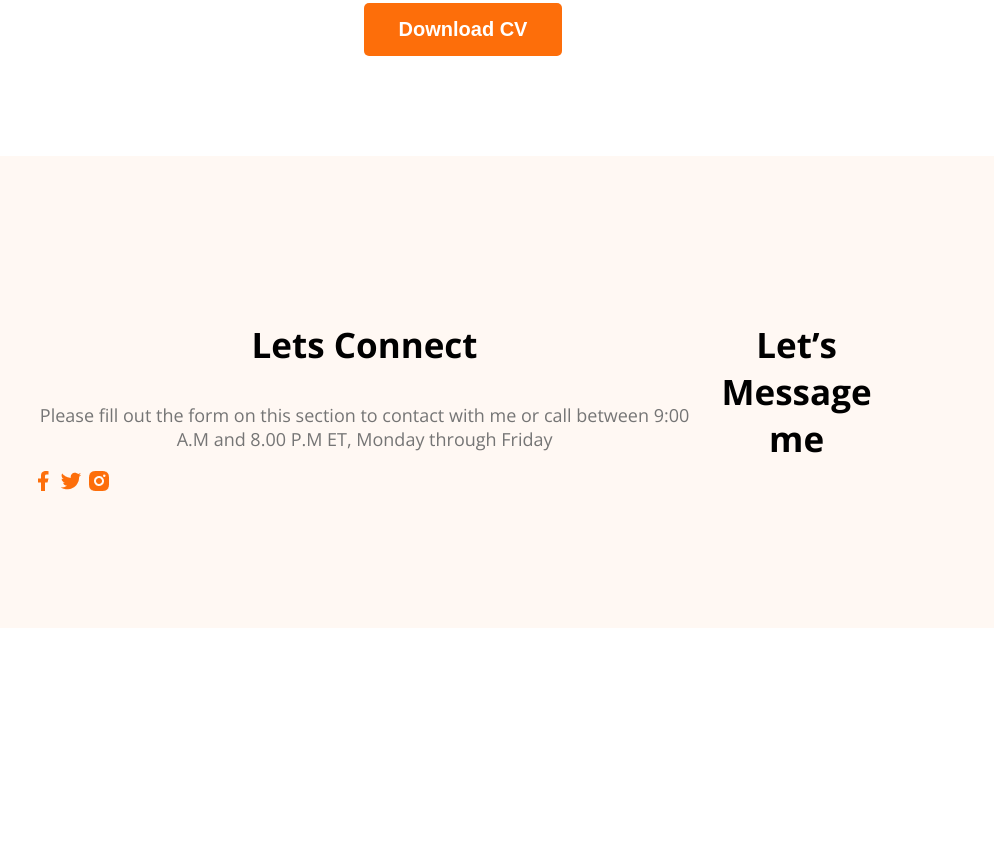
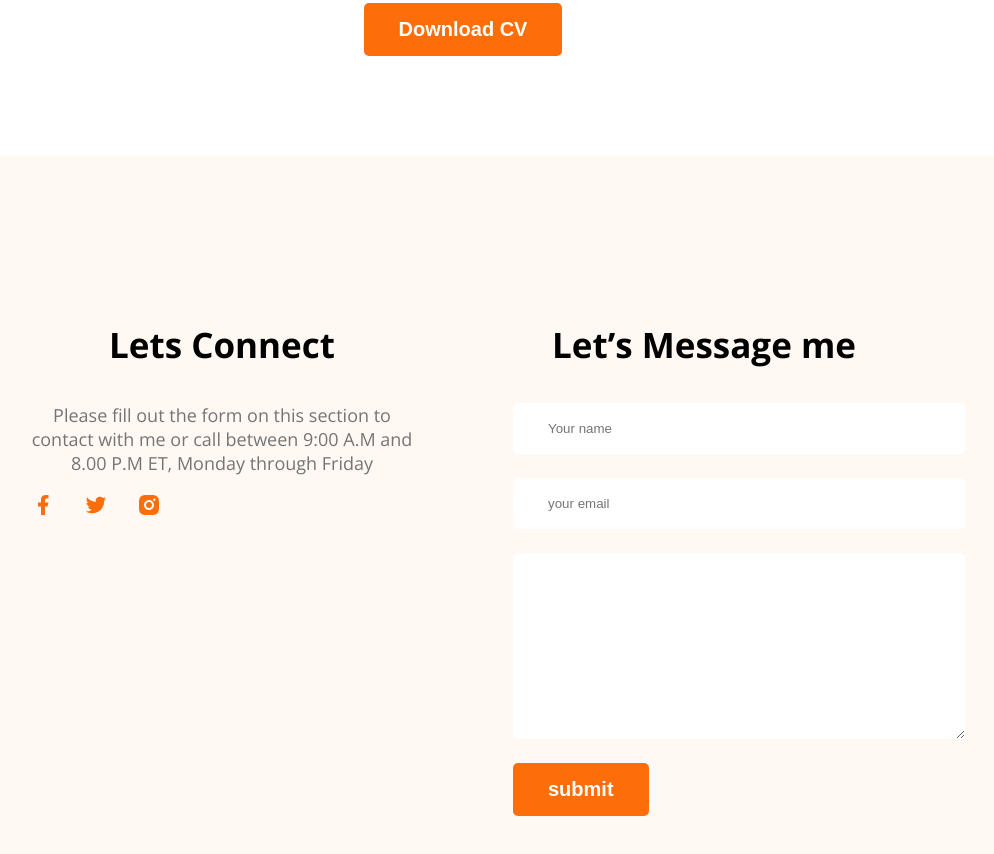
Before and after one commit to Al-AminWeb/webdeveloper-portfolio, a plain HTML site: page index.html in a window 1280 px wide. Shown: the part 3095-3949 px from the top of the page, without its empty margins (177-1171 px from the left). Before the commit the page ends 3731 px from the top, so only its background shows below. Drawn offline with nearby package versions, Linux system fonts and the light colour scheme.

Commit message:
footer ended

```diff
--- a/index.html
+++ b/index.html
@@ -181,6 +181,12 @@
     </div>
     <div class="footer-column">
         <h3 class="section-title"> Let’s Message me</h3>
+        <from class="contact">
+            <input type="text" placeholder="Your name">
+            <input type="email" placeholder="your email">
+            <textarea name="" id="" cols="30" rows="10"></textarea>
+            <input class="btn-primary" type="submit" value="submit">
+        </from>
     </div>
 </footer>
 </body>
--- a/styles/portfolio.css
+++ b/styles/portfolio.css
@@ -161,4 +161,21 @@ footer{
     background: #FFF8F3;
     padding: 130px 200px;
     margin-top: 100px;
+    gap: 100px;
 }
+.footer-column{
+    width: 50%;
+}
+.social-links a{
+    margin-right: 25px;
+}
+.contact input[type="text"], .contact input[type="email"],textarea{
+    display: block;
+    margin-bottom: 24px;
+    padding: 18px 35px;
+    color: #757575;
+    border-radius: 5px;
+    border: 0;
+    background: #ffffff;
+    width: 100%;
+}
```
